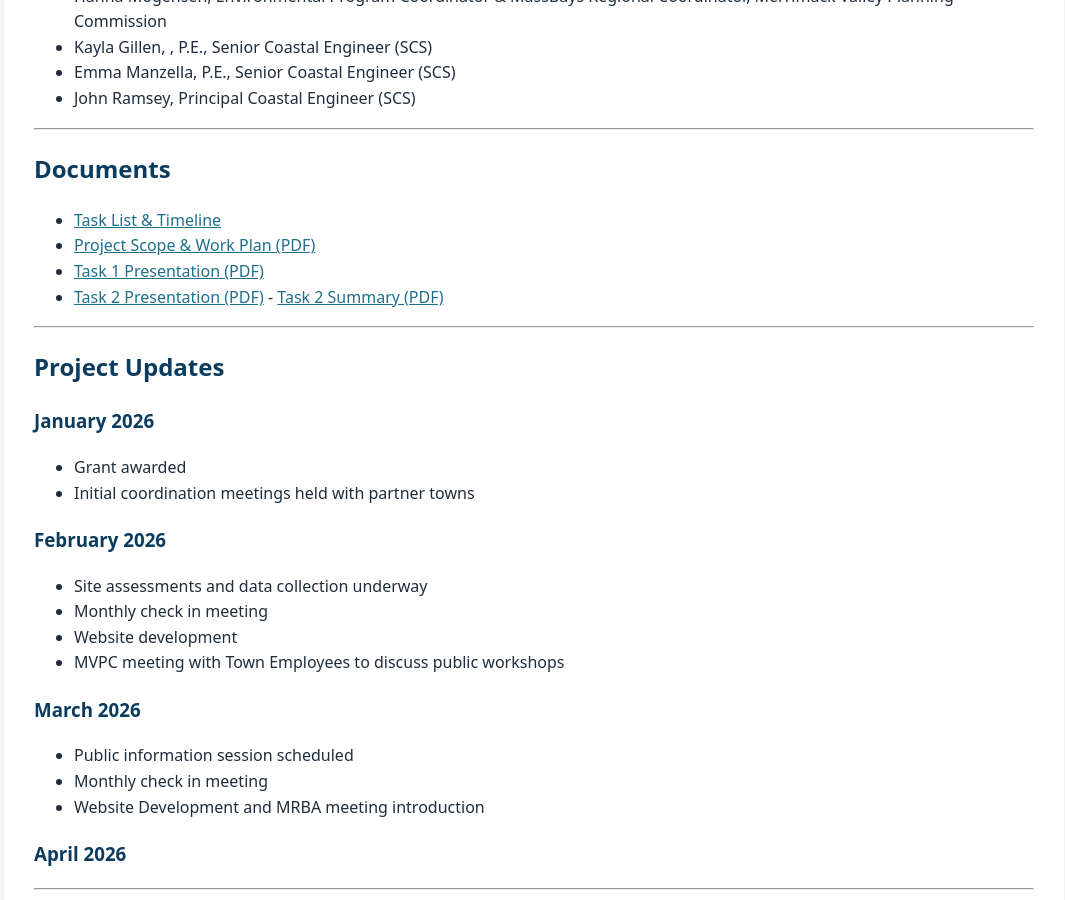
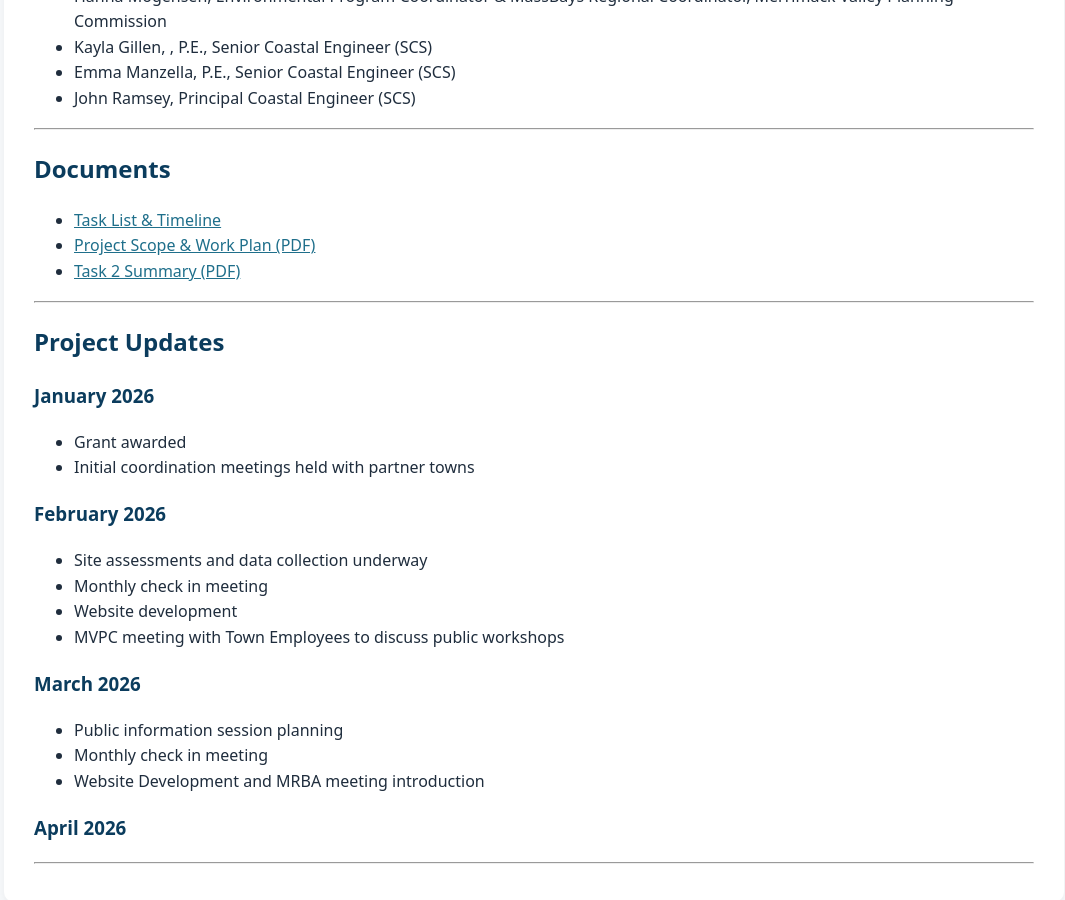
Before and after one commit to MAMRBAGOV/mamrba.gov, a Jekyll site: the page built from czm-grant.md, in a window 1280 px wide and 900 px high, scrolled down 1736 px. Shown: the whole window, without its empty margins (106-1171 px from the left). Built offline with Jekyll 4.4.1, drawn with Linux system fonts in a browser that asks for light colours.

Commit message:
Update czm-grant.md

```diff
--- a/czm-grant.md
+++ b/czm-grant.md
@@ -49,8 +49,7 @@ The project exemplifies local and regional partnerships by bringing together thr
 
 - [Task List & Timeline](/assets/docs/Project Schedule.pdf)
 - [Project Scope & Work Plan (PDF)](/assets/docs/CZM_Project_Scope.pdf)
-- [Task 1 Presentation (PDF)](/assets/docs/SCS-Kick-off-Presentation-20260106.pdf)
-- [Task 2 Presentation (PDF)](/assets/docs/UpdateMtg1Slides_02102026_MAUpperNS.pdf) - [Task 2 Summary (PDF)](/assets/docs/Task2Summary_02102026_MAUpperNS.pdf)
+- [Task 2 Summary (PDF)](/assets/docs/Task2Summary_02102026_MAUpperNS.pdf)
 
 ---
 
@@ -67,7 +66,7 @@ The project exemplifies local and regional partnerships by bringing together thr
 - MVPC meeting with Town Employees to discuss public workshops
 
 ### March 2026
-- Public information session scheduled
+- Public information session planning
 - Monthly check in meeting
 - Website Development and MRBA meeting introduction
 
```
